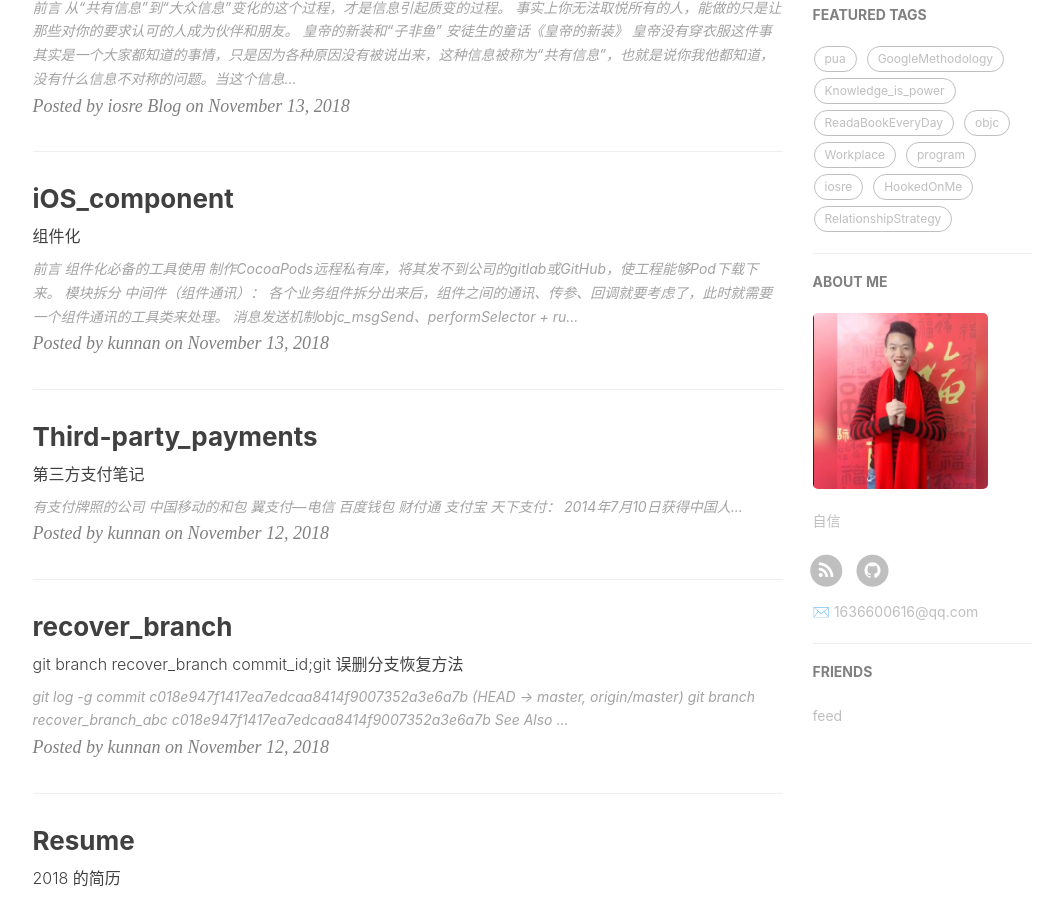
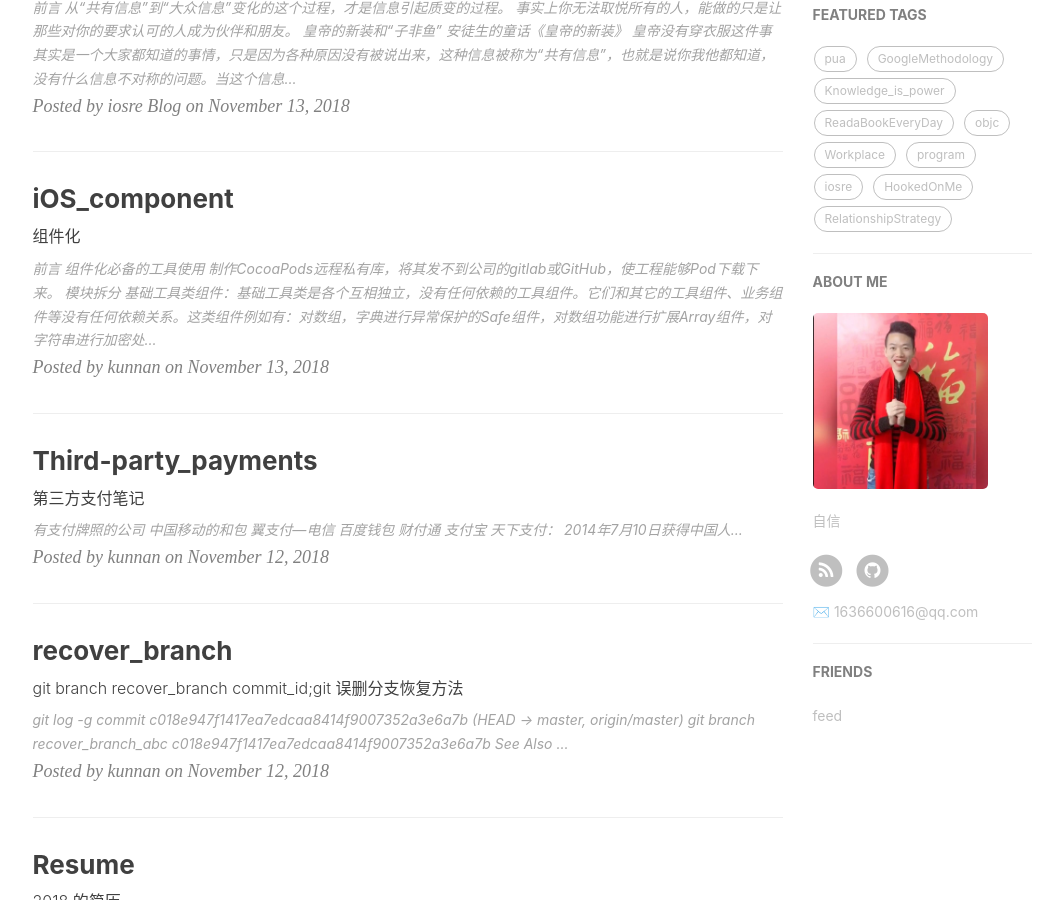
Before and after one commit to pua1203/pua1203.github.io, a Jekyll site: the page built from index.html, in a window 1280 px wide and 900 px high, scrolled down 492 px. Shown: the whole window, without its empty margins (135-1176 px from the left). Built offline with Jekyll 4.4.1, drawn with Linux system fonts in a browser that asks for light colours; nearby versions of some CDN libraries; the list of posts is cut into pages by our own code; comment, search, counter and statistics services are not loaded.

Commit message:
中间件（组件通讯）：为了实现组件化开发而衍生出来的一个组件,扮演中间调度者的角色

````diff
--- a/_posts/objc/2018-11-13-iOS_component.md
+++ b/_posts/objc/2018-11-13-iOS_component.md
@@ -29,7 +29,8 @@ subtitle: 组件化
 
 
 
-* **中间件（组件通讯）：**
+* 基础工具类组件：基础工具类是各个互相独立，没有任何依赖的工具组件。它们和其它的工具组件、业务组件等没有任何依赖关系。这类组件例如有：对数组，字典进行异常保护的Safe组件，对数组功能进行扩展Array组件，对字符串进行加密处理的加密组件等等。
+* **中间件（组件通讯）：**为了实现组件化开发而衍生出来的一个组件,扮演中间调度者的角色
   各个业务组件拆分出来后，组件之间的通讯、传参、回调就要考虑了，此时就需要一个组件通讯的工具类来处理。
   * 消息发送机制objc_msgSend、performSelector + runtime  API 动态生成类
 * **CocoaPods远程私有库：**
@@ -39,6 +40,8 @@ subtitle: 组件化
 
 # See Also
 
+>* [iOS 组件化开发项目框架设计，结合 MVVM 设计模式 + RAC 数据绑定 + Pod 组件管理， 实现一套实战性的iOS组件化框架](https://github.com/guangqiang-liu/iOS-Component-Pro)
+>  - [iOS 从零到一搭建组件化项目框架](https://juejin.im/post/5ba3cc0df265da0aac6fdaa0)
 >* newpost
 >
 ```
````
